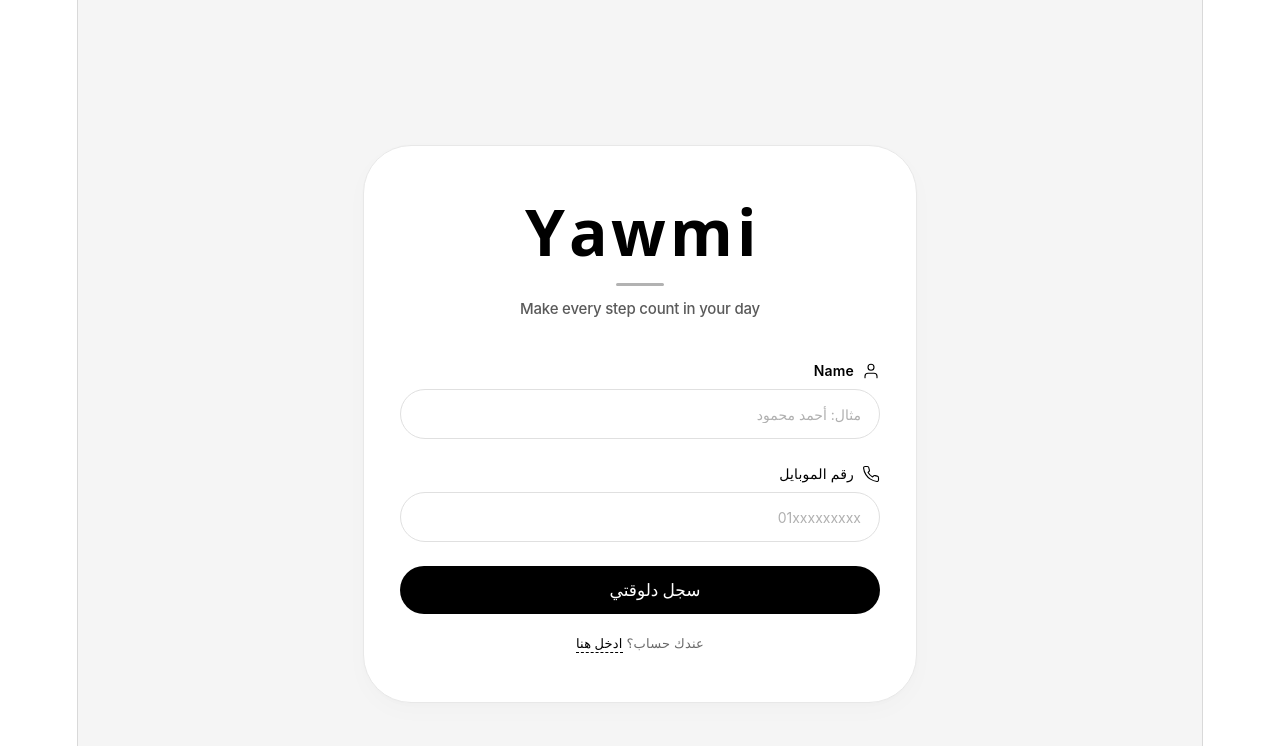
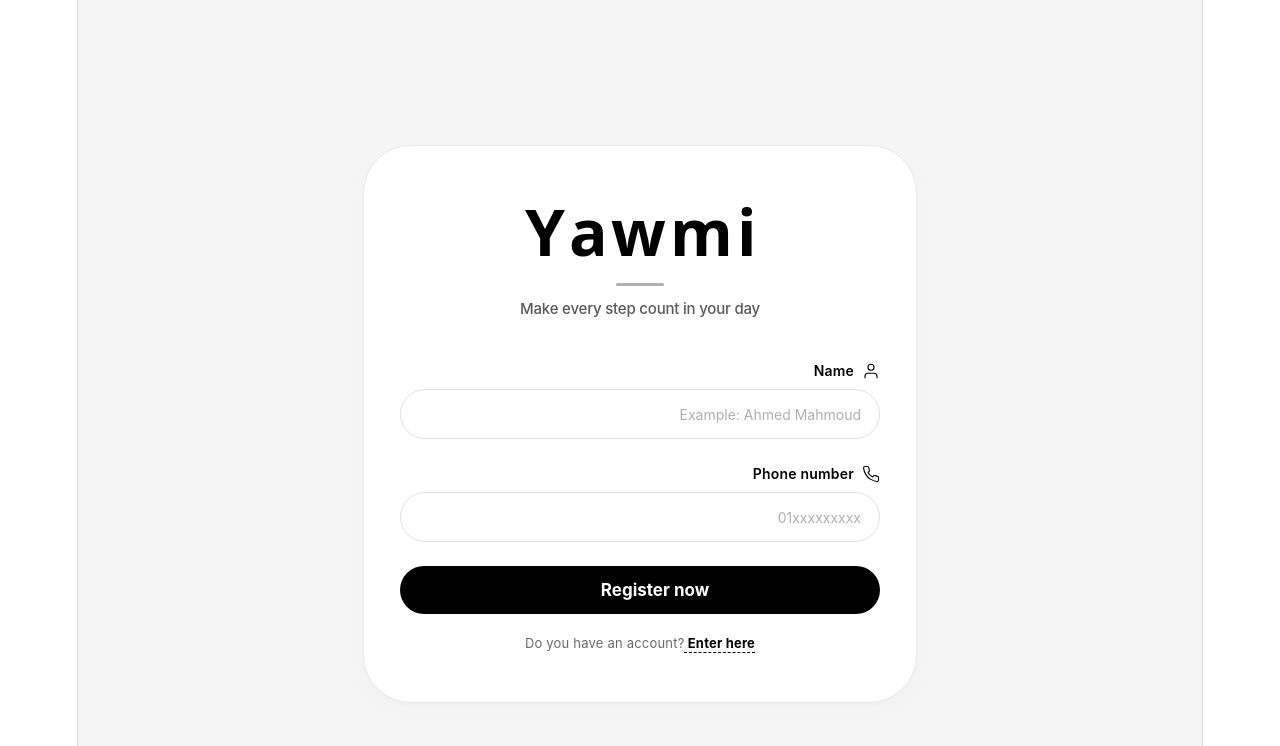
Before and after one commit to AHMEDmoham3d/bmc-osv1, a React (Vite) app: page / in a window 1280 px wide. Shown: the top 746 px of the page. Built offline with nearby package versions, Linux system fonts and the light colour scheme.

Commit message:
fix spa routing on vercel

```diff
--- a/src/pages/Register.jsx
+++ b/src/pages/Register.jsx
@@ -70,7 +70,7 @@ export default function Register() {
           <input
             className="form-input"
             type="text"
-            placeholder="مثال: أحمد محمود"
+            placeholder="Example: Ahmed Mahmoud"
             value={name}
             onChange={(e) => setName(e.target.value)}
           />
@@ -79,7 +79,7 @@ export default function Register() {
         <div className="form-group">
           <label className="form-label">
             <PhoneIcon />
-            <span>رقم الموبايل</span>
+            <span>Phone number</span>
           </label>
           <input
             className="form-input"
@@ -97,14 +97,14 @@ export default function Register() {
             <span className="loading-spinner"></span>
           ) : (
             <>
-              سجل دلوقتي
+               Register now
               <ArrowIcon />
             </>
           )}
         </button>
 
         <p className="hint-text">
-          عندك حساب؟ <span className="link-text" onClick={() => navigate("/login")}>ادخل هنا</span>
+         Do you have an account?<span className="link-text" onClick={() => navigate("/login")}> Enter here</span>
         </p>
       </div>
 
```
